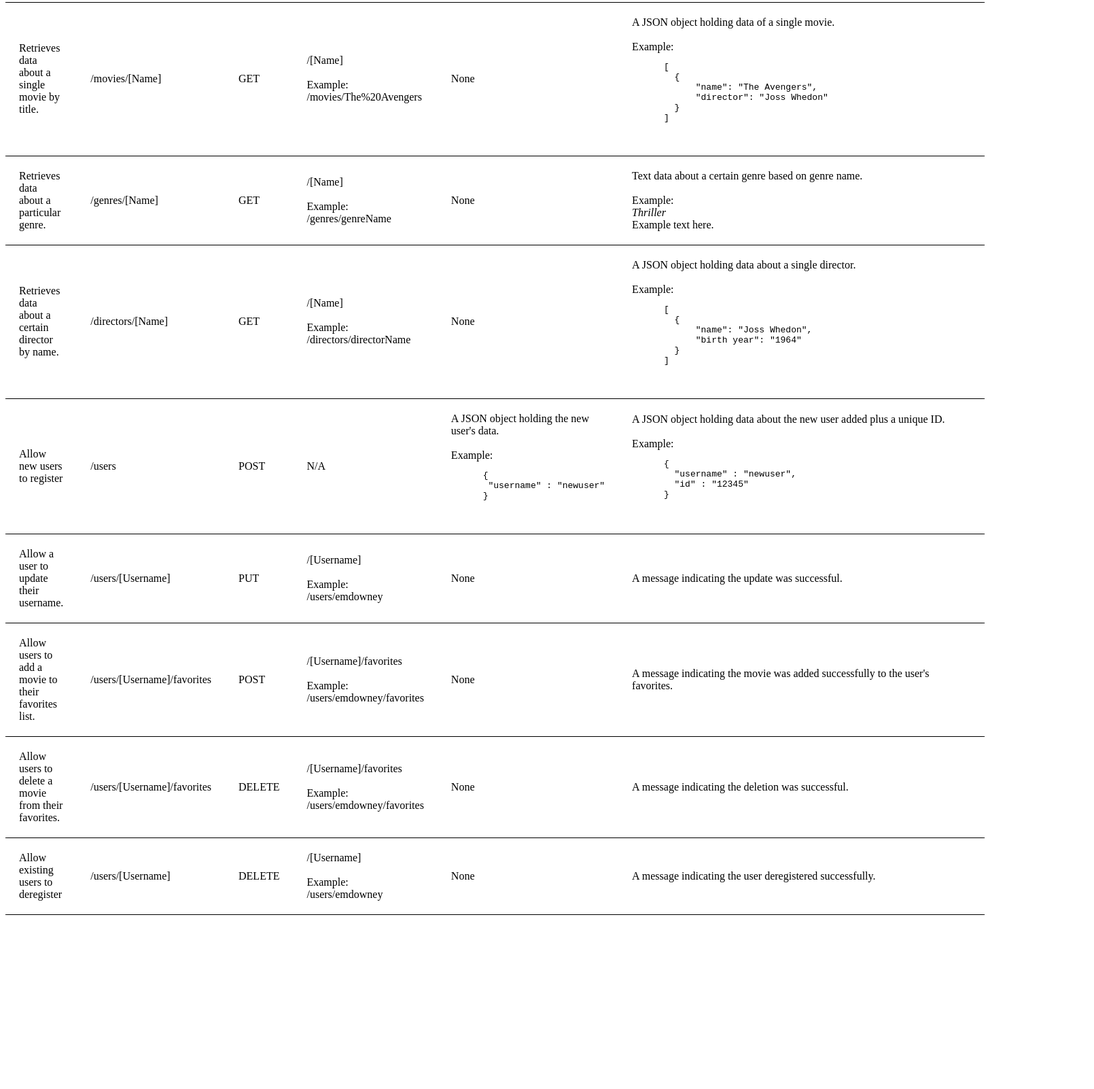
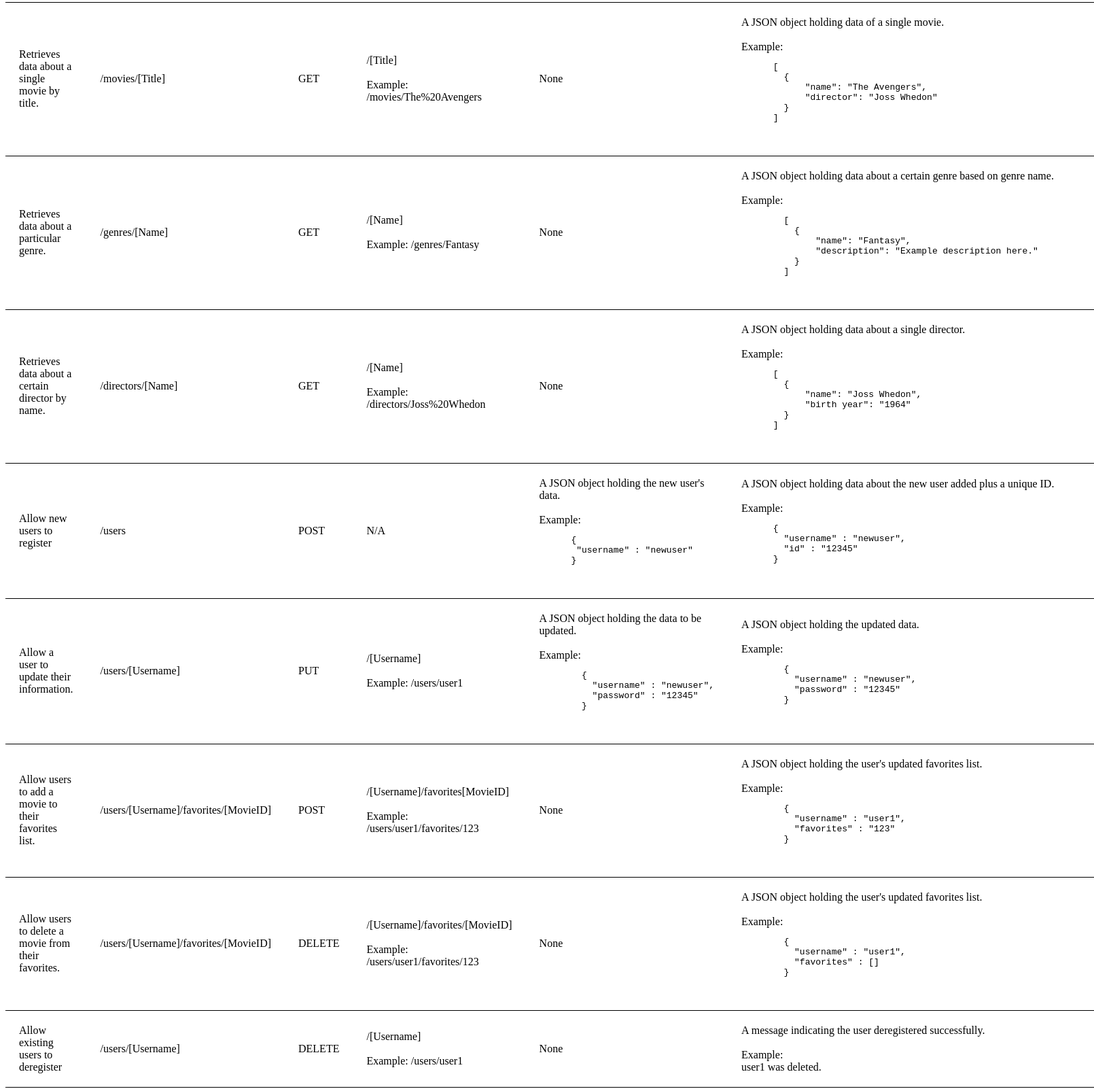
Before and after one commit to emilydowney/movie_api, a website: page public/documentation.html in a window 1280 px wide. Shown: the part 492-2094 px from the top of the page at 68% size, 1610 px wide, since content can reach past the window. Before the commit the page ends 1846 px from the top, so only its background shows below. Drawn offline with Linux system fonts and the light colour scheme.

Commit message:
Updated endpoint documentation

```diff
--- a/index.js
+++ b/index.js
@@ -97,7 +97,7 @@ app.get('/genres/:Name', (req, res) => {
 });
 });
 
-// Change a user's username
+// Change a user's information
  app.put('/users/:Username', (req, res) => {
     Users.findOneAndUpdate({ Username: req.params.Username },
       { $set:
--- a/public/documentation.html
+++ b/public/documentation.html
@@ -55,9 +55,9 @@
     </tr>
     <tr>
       <td>Retrieves data about a single movie by title.</td>
-      <td>/movies/[Name]</td>
+      <td>/movies/[Title]</td>
       <td>GET</td>
-      <td>/[Name]<br><br>
+      <td>/[Title]<br><br>
       Example: /movies/The%20Avengers</td>
       <td>None</td>
       <td>A JSON object holding data of a single movie.<br><br>
@@ -77,12 +77,18 @@
       <td>/genres/[Name]</td>
       <td>GET</td>
       <td>/[Name]<br><br>
-      Example: /genres/genreName</td>
+      Example: /genres/Fantasy</td>
       <td>None</td>
-      <td>Text data about a certain genre based on genre name.<br><br>
+      <td>A JSON object holding data about a certain genre based on genre name.<br><br>
       Example:<br>
-      <em>Thriller</em><br>
-      Example text here.
+      <pre>
+        [
+          {
+              "name": "Fantasy",
+              "description": "Example description here."
+          }
+        ]
+        </pre>
       </td>
     </tr>
     <tr>
@@ -90,7 +96,7 @@
       <td>/directors/[Name]</td>
       <td>GET</td>
       <td>/[Name]<br><br>
-      Example: /directors/directorName</td>
+      Example: /directors/Joss%20Whedon</td>
       <td>None</td>
       <td>A JSON object holding data about a single director.<br><br>
       Example:
@@ -127,40 +133,73 @@
       </td>
     </tr>
     <tr>
-      <td>Allow a user to update their username.</td>
+      <td>Allow a user to update their information.</td>
       <td>/users/[Username]</td>
       <td>PUT</td>
       <td>/[Username]<br><br>
-      Example: /users/emdowney</td>
-      <td>None</td>
-      <td>A message indicating the update was successful.</td>
+      Example: /users/user1</td>
+      <td>A JSON object holding the data to be updated.<br><br>
+        Example:
+        <pre>
+        {
+          "username" : "newuser",
+          "password" : "12345"
+        }
+        </pre>
+      </td>
+      <td>A JSON object holding the updated data.<br><br>
+        Example:
+        <pre>
+        {
+          "username" : "newuser",
+          "password" : "12345"
+        }
+        </pre>
+      </td>
     </tr>
     <tr>
       <td>Allow users to add a movie to their favorites list.</td>
-      <td>/users/[Username]/favorites</td>
+      <td>/users/[Username]/favorites/[MovieID]</td>
       <td>POST</td>
-      <td>/[Username]/favorites<br><br>
-      Example: /users/emdowney/favorites</td>
+      <td>/[Username]/favorites[MovieID]<br><br>
+      Example: /users/user1/favorites/123</td>
       <td>None</td>
-      <td>A message indicating the movie was added successfully to the user's favorites.</td>
+      <td>A JSON object holding the user's updated favorites list.<br><br>
+        Example:
+        <pre>
+        {
+          "username" : "user1",
+          "favorites" : "123"
+        }
+        </pre></td>
     </tr>
     <tr>
       <td>Allow users to delete a movie from their favorites.</td>
-      <td>/users/[Username]/favorites</td>
+      <td>/users/[Username]/favorites/[MovieID]</td>
       <td>DELETE</td>
-      <td>/[Username]/favorites<br><br>
-      Example: /users/emdowney/favorites</td>
+      <td>/[Username]/favorites/[MovieID]<br><br>
+      Example: /users/user1/favorites/123</td>
       <td>None</td>
-      <td>A message indicating the deletion was successful.</td>
+      <td>A JSON object holding the user's updated favorites list.<br><br>
+        Example:
+        <pre>
+        {
+          "username" : "user1",
+          "favorites" : []
+        }
+        </pre></td>
     </tr>
     <tr>
       <td>Allow existing users to deregister</td>
       <td>/users/[Username]</td>
       <td>DELETE</td>
       <td>/[Username]<br><br>
-      Example: /users/emdowney</td>
+      Example: /users/user1</td>
       <td>None</td>
-      <td>A message indicating the user deregistered successfully.</td>
+      <td>A message indicating the user deregistered successfully.<br><br>
+      Example:<br>
+      user1 was deleted.
+      </td>
     </tr>
   </table>
 
```
